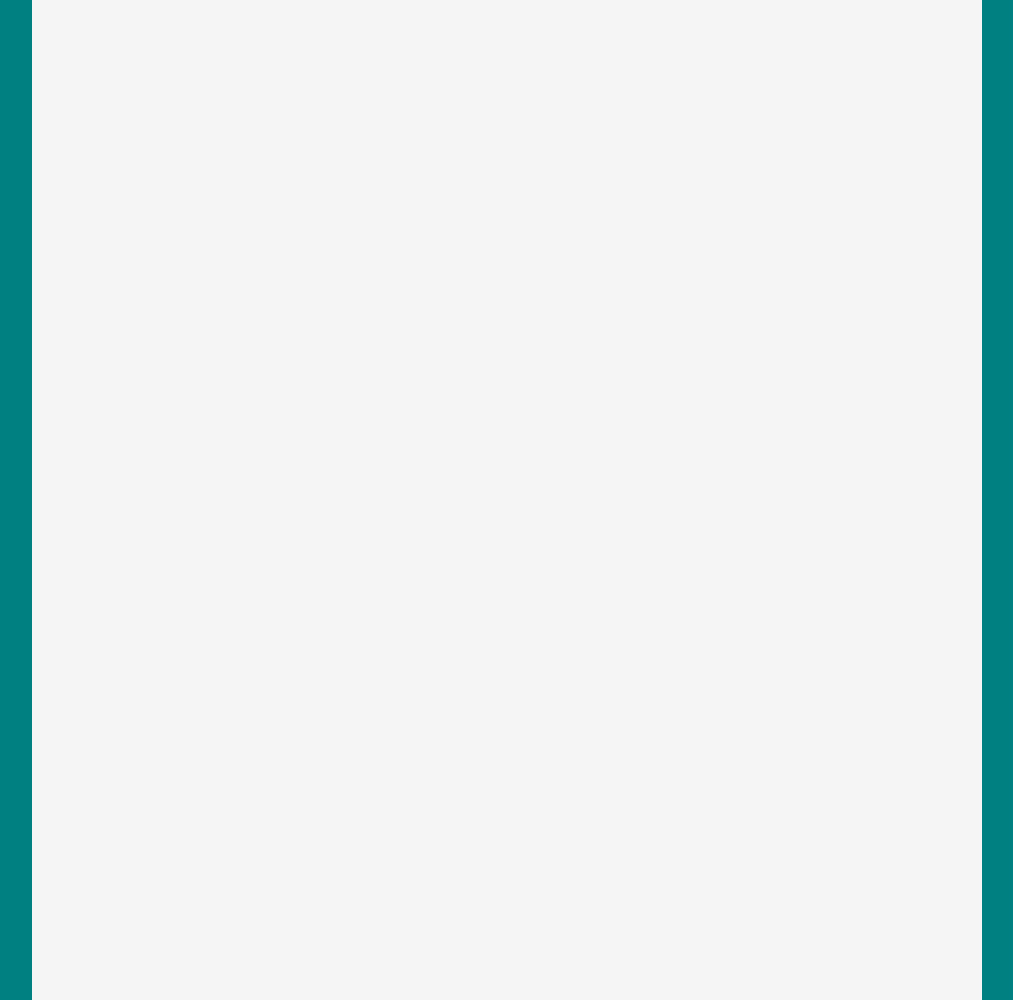
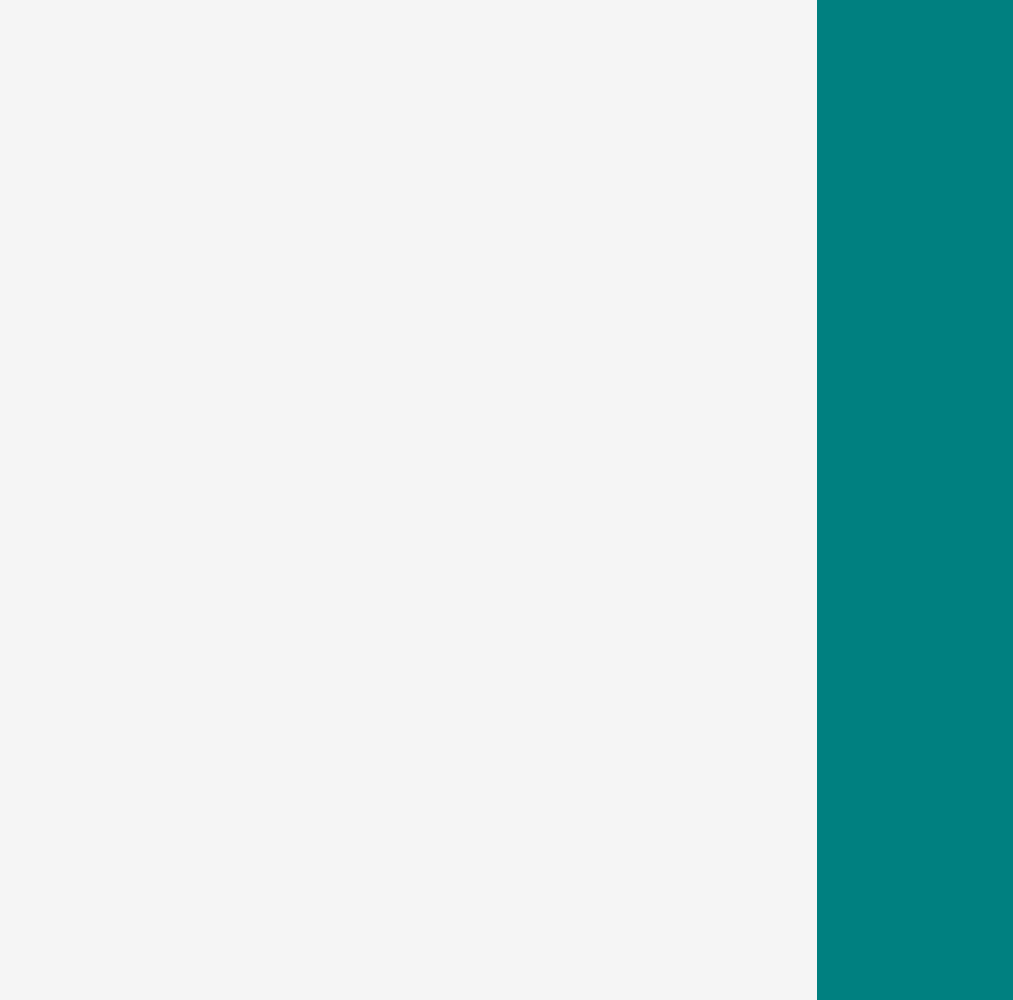
Before and after one commit to mrceoEshan-bin-Kashif/Production, a plain HTML site: page index.html in a window 1280 px wide. Shown: the whole page, without its empty margins (133-1146 px from the left). Drawn offline with Linux system fonts and the light colour scheme.

Commit message:
Add files via upload

```diff
--- a/style.css
+++ b/style.css
@@ -4,10 +4,9 @@ body{
     padding: 0px;
     font-family: sans-serif;
     font-style: oblique;
+    text-align: center;
 }
 .g{
-  margin: auto;
-    padding: inherit;
     width: 950px;
     height: 1000px;
     background-color: whitesmoke;
```
